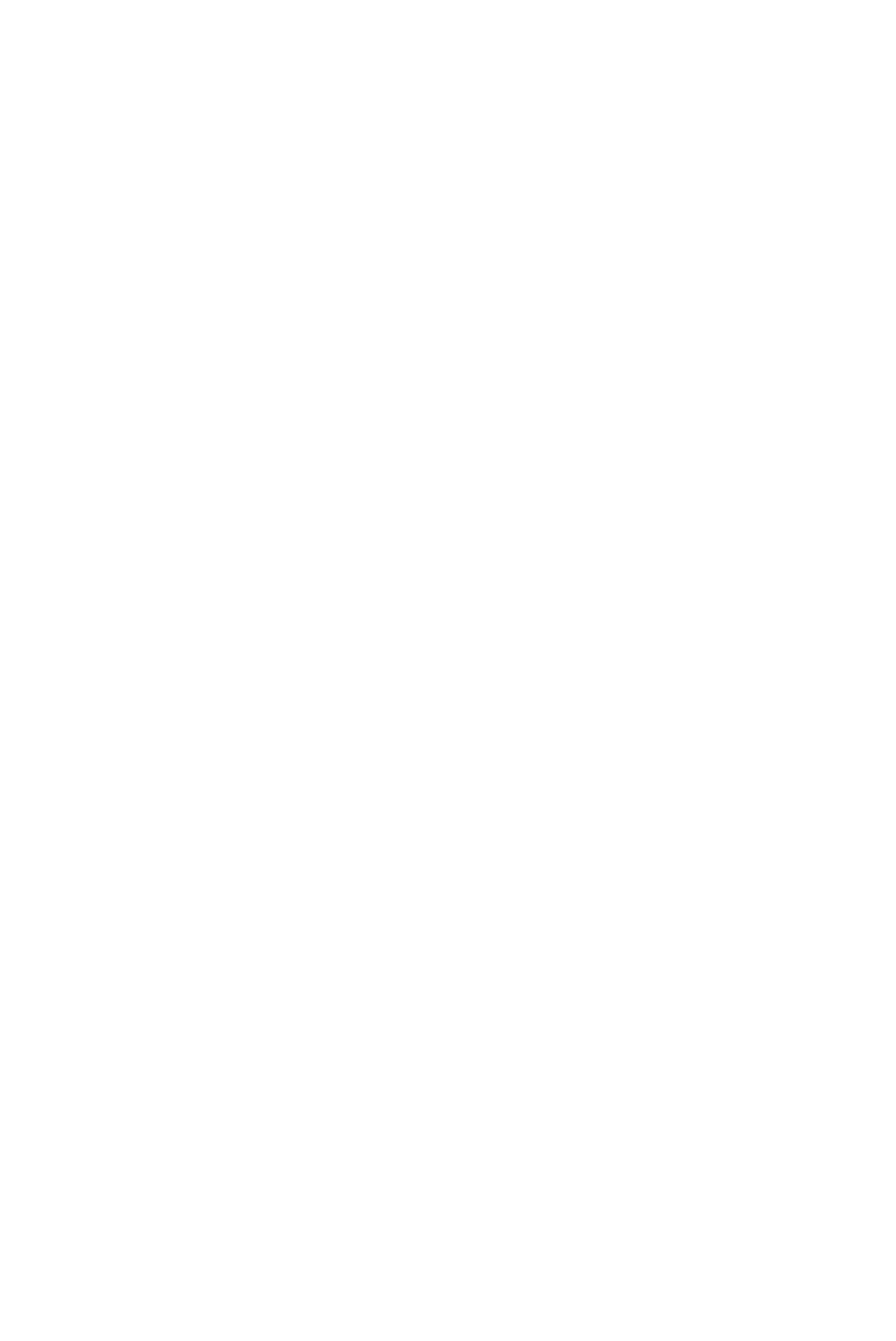
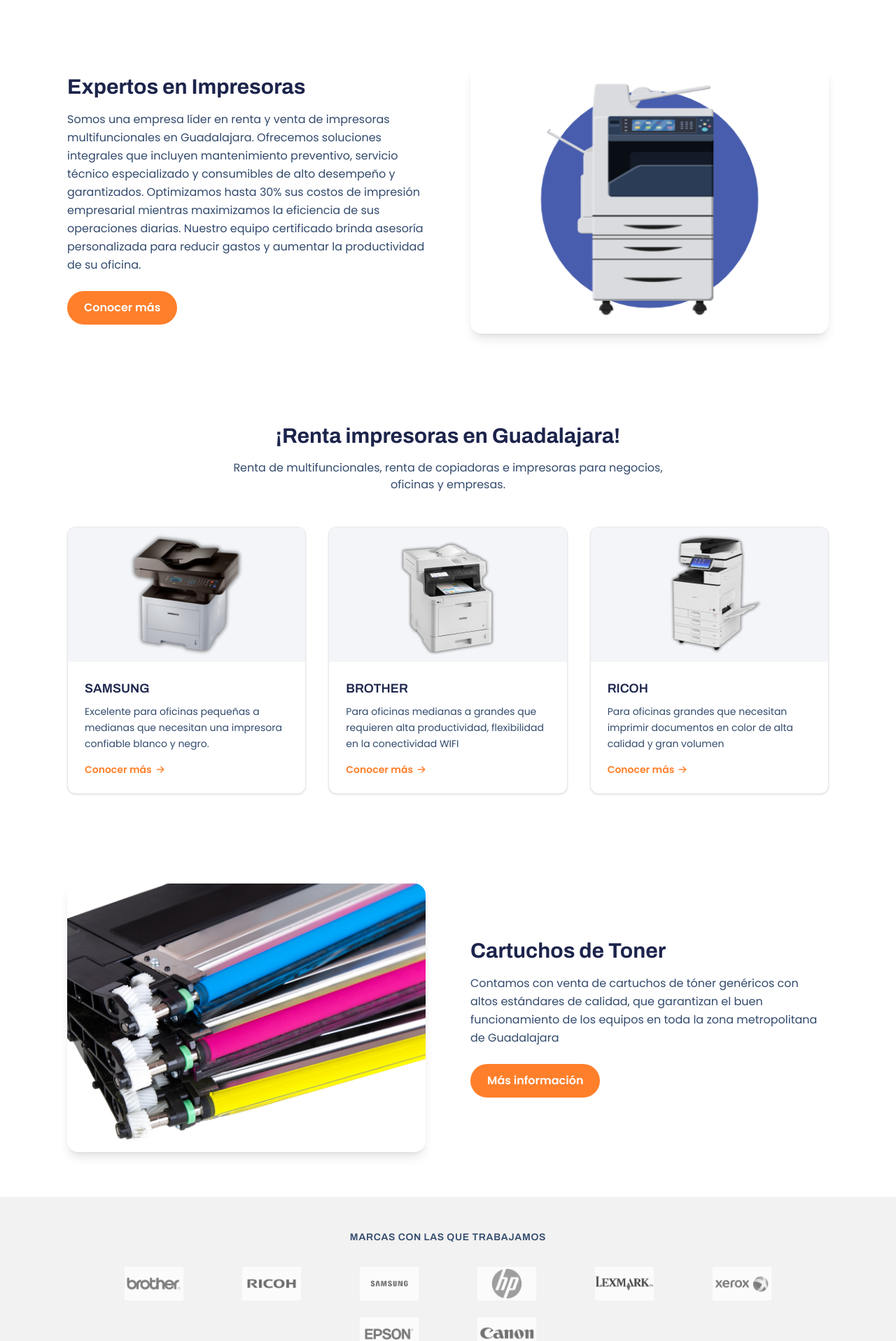
Before and after one commit to axeldelat/multicart, a Next.js app: page / in a window 1280 px wide. Shown: the part 880-2797 px from the top of the page at 70% size. Before the commit the page ends 800 px from the top, so only its background shows below. Built offline with nearby package versions, Linux system fonts and the light colour scheme.

Commit message:
feat: home page
Add content/home.json (hero, brand badges, servicesGrid, imageText,
brandStrip, featureList, videoGallery, testimonials, cta) and wire it
up via app/page.tsx + SectionRenderer. Sets the content/route pattern
for the remaining page tasks.

```diff
--- a/app/page.tsx
+++ b/app/page.tsx
@@ -1,3 +1,13 @@
-export default function Home() {
-  return <h1>Multicart</h1>;
+import { getPage, getSite } from "@/lib/content";
+import { buildMetadata } from "@/lib/seo";
+import SectionRenderer from "@/components/SectionRenderer";
+
+export async function generateMetadata() {
+  const { seo } = await getPage("home");
+  return buildMetadata(seo);
 }
+
+export default async function Home() {
+  const { sections } = await getPage("home");
+  return <SectionRenderer sections={sections} site={getSite()} />;
+}
--- /dev/null
+++ b/content/home.json
@@ -0,0 +1,135 @@
+{
+  "seo": {
+    "title": "Multicart - Multicart",
+    "description": "Renta y venta de impresoras multifuncionales en Guadalajara. Ahorra costos y mejora tu oficina.",
+    "canonical": "/",
+    "ogImage": "/images/samsung-4072.png"
+  },
+  "sections": [
+    {
+      "type": "hero",
+      "title": "Renta de Multifuncionales en Guadalajara",
+      "subtitle": "Servicio de renta y reparación de impresoras en toda la ZMG",
+      "image": "/images/samsung-4072.png",
+      "buttons": [
+        { "label": "Cotizar", "href": "/contacto", "style": "primary" }
+      ],
+      "background": "light"
+    },
+    {
+      "type": "featureList",
+      "items": [
+        { "title": "Scanner", "icon": "/images/badge-scanner.png" },
+        { "title": "Impresora", "icon": "/images/badge-impresora.png" },
+        { "title": "Copiadora", "icon": "/images/badge-copiadora.png" }
+      ]
+    },
+    {
+      "type": "imageText",
+      "heading": "Expertos en Impresoras",
+      "body": "Somos una empresa líder en renta y venta de impresoras multifuncionales en Guadalajara. Ofrecemos soluciones integrales que incluyen mantenimiento preventivo, servicio técnico especializado y consumibles de alto desempeño y garantizados. Optimizamos hasta 30% sus costos de impresión empresarial mientras maximizamos la eficiencia de sus operaciones diarias. Nuestro equipo certificado brinda asesoría personalizada para reducir gastos y aumentar la productividad de su oficina.",
+      "image": "/images/expertos-ricoh.png",
+      "imageSide": "right",
+      "buttons": [
+        { "label": "Conocer más", "href": "/nosotros", "style": "primary" }
+      ]
+    },
+    {
+      "type": "servicesGrid",
+      "heading": "¡Renta impresoras en Guadalajara!",
+      "intro": "Renta de multifuncionales, renta de copiadoras e impresoras para negocios, oficinas y empresas.",
+      "cards": [
+        {
+          "title": "SAMSUNG",
+          "description": "Excelente para oficinas pequeñas a medianas que necesitan una impresora confiable blanco y negro.",
+          "image": "/images/samsung-4072.png",
+          "href": "/servicios/renta-y-venta-de-multifuncionales"
+        },
+        {
+          "title": "BROTHER",
+          "description": "Para oficinas medianas a grandes que requieren alta productividad, flexibilidad en la conectividad WIFI",
+          "image": "/images/brother-8900.png",
+          "href": "/servicios/renta-y-venta-de-multifuncionales"
+        },
+        {
+          "title": "RICOH",
+          "description": "Para oficinas grandes que necesitan imprimir documentos en color de alta calidad y gran volumen",
+          "image": "/images/ricoh.png",
+          "href": "/servicios/renta-y-venta-de-multifuncionales"
+        }
+      ]
+    },
+    {
+      "type": "imageText",
+      "heading": "Cartuchos de Toner",
+      "body": "Contamos con venta de cartuchos de tóner genéricos con altos estándares de calidad, que garantizan el buen funcionamiento de los equipos en toda la zona metropolitana de Guadalajara",
+      "image": "/images/consumibles-1.png",
+      "imageSide": "left",
+      "buttons": [
+        { "label": "Más información", "href": "/servicios/venta-de-consumibles", "style": "primary" }
+      ]
+    },
+    {
+      "type": "brandStrip",
+      "heading": "Marcas con las que trabajamos",
+      "logos": [
+        { "src": "/images/carousel-1.png", "alt": "Brother" },
+        { "src": "/images/carousel-2.png", "alt": "Ricoh" },
+        { "src": "/images/carousel-3.png", "alt": "Samsung" },
+        { "src": "/images/carousel-4.png", "alt": "HP" },
+        { "src": "/images/carousel-5.png", "alt": "Lexmark" },
+        { "src": "/images/carousel-6.png", "alt": "Xerox" },
+        { "src": "/images/carousel-7.png", "alt": "Epson" },
+        { "src": "/images/carousel-8.png", "alt": "Canon" }
+      ]
+    },
+    {
+      "type": "featureList",
+      "heading": "¿Por qué elegirnos?",
+      "items": [
+        { "title": "Atención rápida", "description": "Solucionamos tu problema en menos de 8 h" },
+        { "title": "Asistencia remota", "description": "Soluciones inmediatas, sin importar tu ubicación." },
+        { "title": "Disponibilidad de Equipos", "description": "Contamos con equipos de respaldo listos para que no dejes de trabajar" },
+        { "title": "Soporte técnico", "description": "Técnicos e ingenieros capacitados para resolver tu problema" }
+      ]
+    },
+    {
+      "type": "videoGallery",
+      "heading": "Síguenos en YouTube",
+      "videos": [
+        { "youtubeId": "6tbJ_ONzTCI", "title": "Tutoriales y soluciones Multicart" }
+      ]
+    },
+    {
+      "type": "testimonials",
+      "heading": "Testimonio de nuestros clientes",
+      "items": [
+        { "name": "ELIZABETH", "text": "Muy amable el personal", "rating": 5, "source": "Google" },
+        { "name": "Jeovani Nuñez", "text": "Excelente servicio", "rating": 5, "source": "Google" },
+        {
+          "name": "J Diego Hernandez Medina",
+          "text": "Una empresa que recomiendo ampliamente por su calidez y preocupación por solucionar las necesidades de sus clientes. Tengo un par de máquinas rentadas con ellos y no he tenido que llamarlos por tema técnico dado que se han adelantado a cualquier eventualidad mediante el mantenimiento preventivo.",
+          "rating": 5,
+          "source": "Google"
+        },
+        {
+          "name": "LGH",
+          "text": "La atención excelente, mostraron interés y preocupación hasta que solucionaron mi problema de mi impresora, y los precios bien",
+          "rating": 5,
+          "source": "Google"
+        },
+        { "name": "MONICA MICHELLE CERVANTES RAMIREZ", "text": "", "rating": 5, "source": "Google" }
+      ]
+    },
+    {
+      "type": "cta",
+      "title": "Cotiza hoy",
+      "subtitle": "Renta o compra tu impresora multifuncional en minutos. Escríbenos y te asesoramos sin costo.",
+      "buttons": [
+        { "label": "Cotizar", "href": "/contacto", "style": "primary" },
+        { "label": "WhatsApp", "href": "whatsapp", "style": "secondary" }
+      ],
+      "background": "navy"
+    }
+  ]
+}
```
Also changed, not shown: 1 other file (tests, documents, lock files or other folders).
